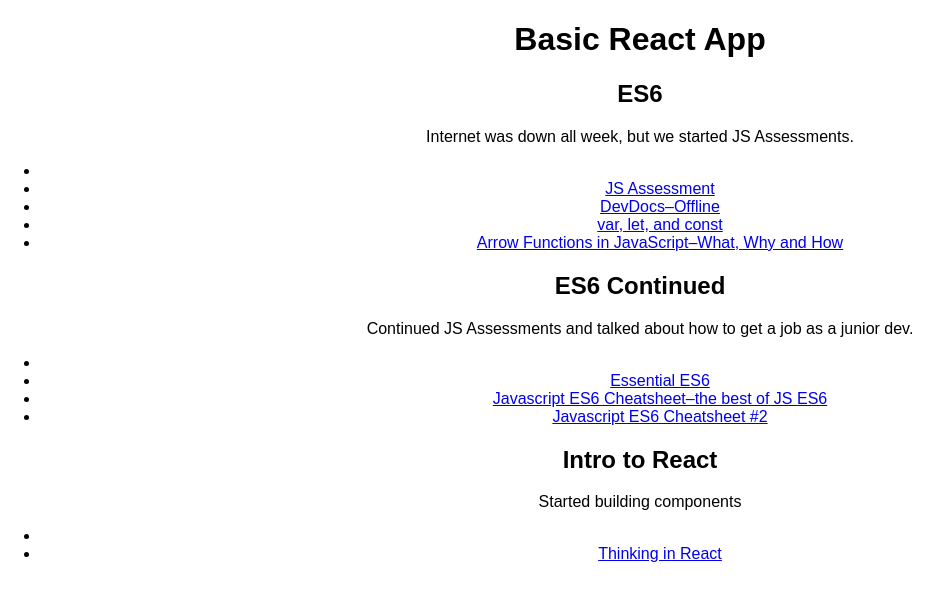
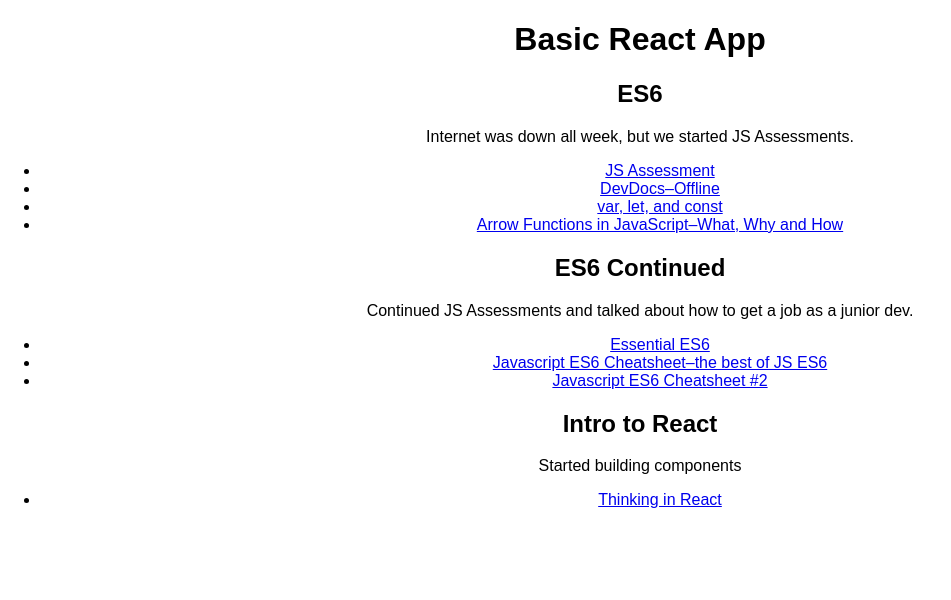
Before and after one commit to lunarnightlight/reactpractice, a React (Create React App) app: page / in a window 1280 px wide. Shown: the top 600 px of the page, without its empty margins (0-951 px from the left). Built offline with nearby package versions, Linux system fonts and the light colour scheme.

Commit message:
notes about setState for the onClick function to work

```diff
--- a/src/App.js
+++ b/src/App.js
@@ -7,29 +7,30 @@
     super()
     this.state = {
       header: 'Basic React App',
+      sum1: { summary: 'Internet was down all week, but we started JS Assessments.'},
       week1: [
-        { summary: 'Internet was down all week, but we started JS Assessments.'},
-
         { title: 'JS Assessment', link: 'https://github.com/rmurphey/js-assessment' },
         { title: 'DevDocs–Offline', link: 'https://devdocs.io/offline' },
         { title: 'var, let, and const', link: 'https://www.youtube.com/watch?v=sjyJBL5fkp8' },
         { title: 'Arrow Functions in JavaScript–What, Why and How', link: 'https://www.youtube.com/watch?v=6sQDTgOqh-I' },
 
       ],
+      sum2: { summary: 'Continued JS Assessments and talked about how to get a job as a junior dev.' },
       week2: [
-        { summary: 'Continued JS Assessments and talked about how to get a job as a junior dev.' },
-
         { title: 'Essential ES6', link: 'https://www.youtube.com/watch?v=CozSF5abcTA' },
         { title: 'Javascript ES6 Cheatsheet–the best of JS ES6', link: 'https://www.youtube.com/watch?v=AfWYO8t7ed4' },
         { title: 'Javascript ES6 Cheatsheet #2', link: 'https://www.youtube.com/watch?v=LmL0Gh193M0' },
       ],
+      sum3: { summary: 'Started building components' },
       week3: [
-        { summary: 'Started building components' },
-
         { title: 'Thinking in React', link: 'https://facebook.github.io/react/docs/thinking-in-react.html' },
 
       ],
     }
+    // For implementing the onClick interactivity: make sure to call setState in the
+    // child component.
+    // You need to bind in the parent component in order to be able to pass a state change implemented in a child
+    // component up to the parent component.
   }
   render() {
     return (
@@ -40,19 +41,19 @@
 
         <div>
           <h2>ES6</h2>
-            <Week overview={this.state.week1} />
+            <Blurb overview={this.state.sum1} />
             <Resources links={this.state.week1} />
         </div>
 
         <div>
           <h2>ES6 Continued</h2>
-            <Week overview={this.state.week2} />
+            <Blurb overview={this.state.sum2} />
             <Resources links={this.state.week2} />
         </div>
 
          <div>
           <h2>Intro to React</h2>
-            <Week overview={this.state.week3} />
+            <Blurb overview={this.state.sum3} />
             <Resources links={this.state.week3} />
         </div>
       </div>
@@ -70,14 +71,17 @@
   }
 }
 
-class Week extends Component {
+class Blurb extends Component {
 
   render() {
-    const blurb = this.props.overview.map((item, idx) => {
-      return <p key={idx}>{item.summary}</p>
-    });
+    // const para = this.props.overview.map((item, idx) => {
+    //   return <p key={idx}>{item.summary}</p>
+    // });
+    // ^Remnant from when I had the summary of the week as part
+    // of the week(n) array in the parent state.
+    const para = this.props.overview.summary;
     return (
-      <div className='App'>{blurb}</div>
+      <p className='App'>{para}</p>
     );
   }
 }
```
